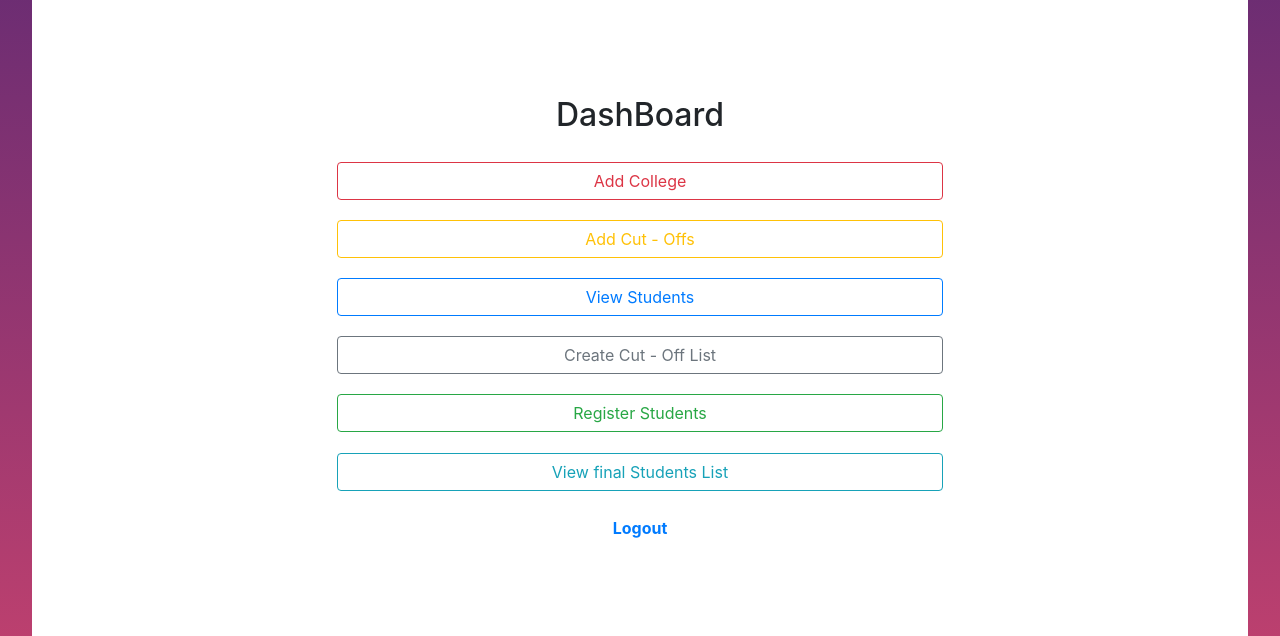
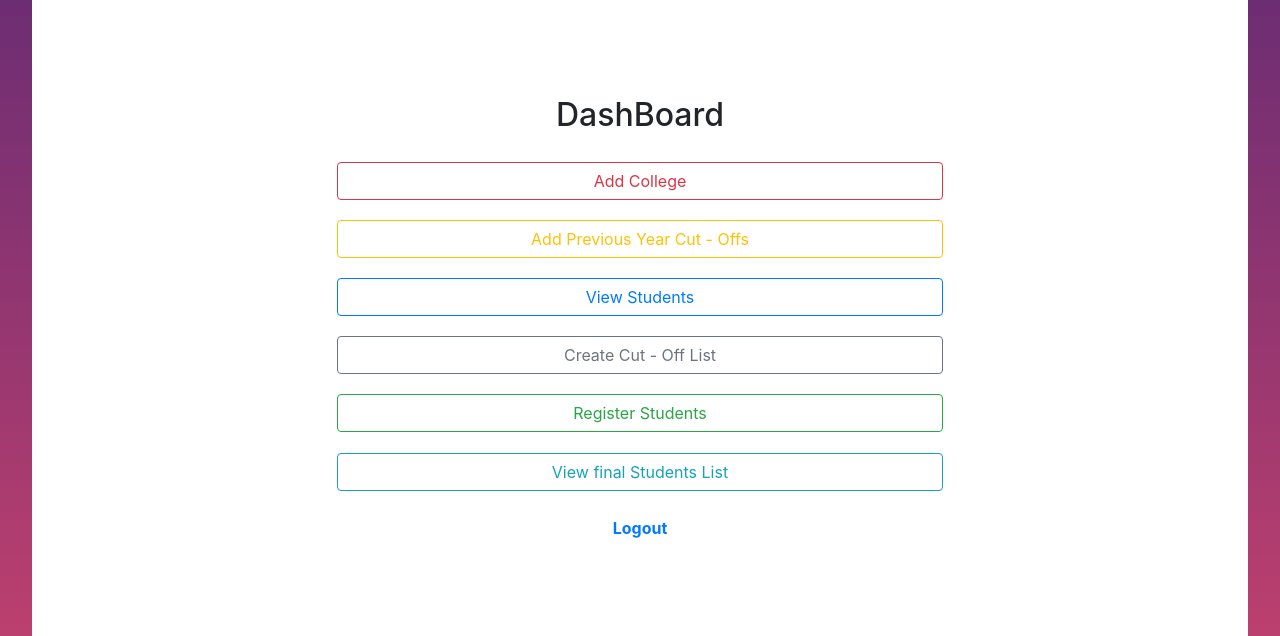
Before and after one commit to flazer99/Aristotle, a Flask app: page /admin/home in a window 1280 px wide. Shown: the part 74-710 px from the top of the page. Run offline with Flask 2, Linux system fonts and the light colour scheme; some libraries are stand-ins or nearby versions.

Commit message:
Modified title for Previous cutoff.

```diff
--- a/templates/admin_home.html
+++ b/templates/admin_home.html
@@ -64,7 +64,7 @@
                 <td ><a href="http://localhost:5000/admin/add-college"><button class = "btn btn-outline-danger">Add College</button></a></td>
             </tr>
             <tr>
-                <td ><a href="http://localhost:5000/admin/add-cutoffs"><button class = "btn btn-outline-warning">Add Cut - Offs</button></a></td>
+                <td ><a href="http://localhost:5000/admin/add-cutoffs"><button class = "btn btn-outline-warning">Add Previous Year Cut - Offs</button></a></td>
             </tr>
             <tr>
                 <td ><a href="http://localhost:5000/admin/view-students"><button class = "btn btn-outline-primary">View Students</button></a></td>
```
